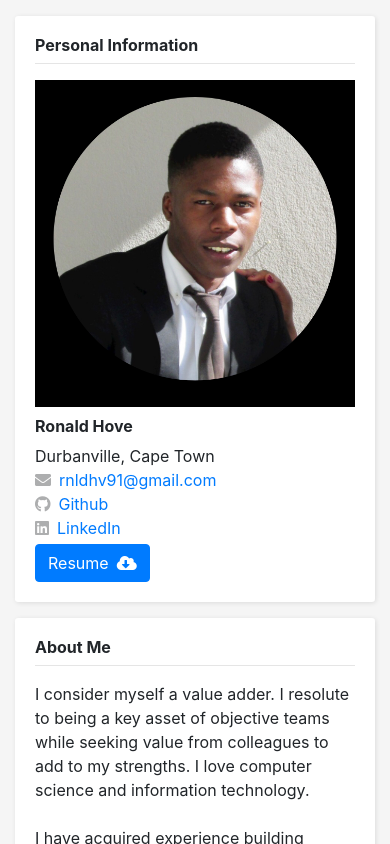
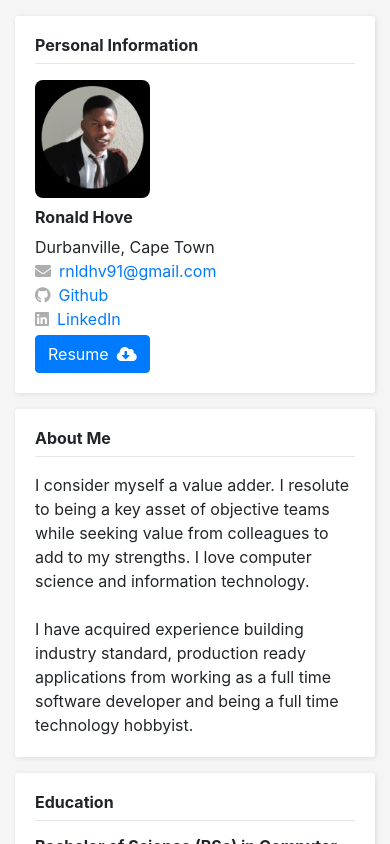
Before and after one commit to ronald-hove/Angular-Portfolio-Template, an Angular app: page / in a window 390 px wide. Shown: the top 844 px of the page. Built offline with nearby package versions, Linux system fonts and the light colour scheme.

Commit message:
style fixes

```diff
--- a/src/styles.scss
+++ b/src/styles.scss
@@ -10,16 +10,7 @@ h5 {
 
 .rh-profile-img {
   width: 120%;
-}
-
-.rh-profile-image {
-  overflow: hidden;
-  width: 100%;
-  height: 100%;
-  background-size: cover !important;
-  background-repeat: no-repeat;
-  background-attachment: scroll;
-  background-position: center;
+  border-radius: 50%;
 }
 
 .rh-preview-image {
@@ -61,7 +52,8 @@ h5 {
 
 @media(max-width: 768px) {
   .rh-profile-img {
-    width: 100%;
+    width: 36%;
     margin-bottom: 10px;
+    border-radius: .5rem;
   }
 }
```
